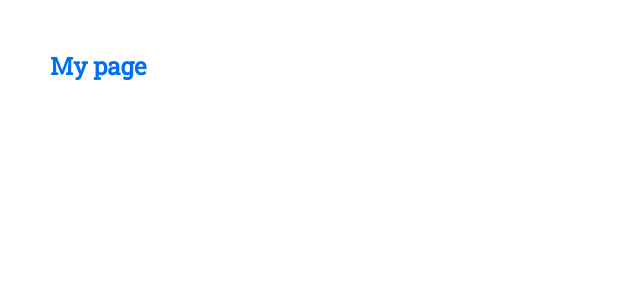
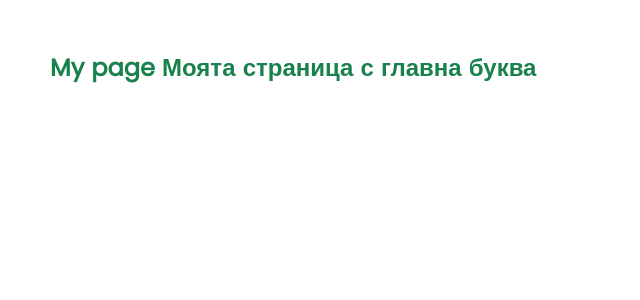
Before and after one commit to dkutelov/rcycla, a Next.js app: page / in a window 1280 px wide. Shown: the top 300 px of the page, without its empty margins (0-640 px from the left). Built offline with nearby package versions, Linux system fonts and the light colour scheme.

Commit message:
Install fonts

```diff
--- a/pages/_app.js
+++ b/pages/_app.js
@@ -1,19 +1,34 @@
 import { createGlobalStyle, ThemeProvider } from "styled-components";
 
 const GlobalStyle = createGlobalStyle`
+  @font-face {
+    font-family: "SofiaSans-Regular";
+    font-style: normal;
+    font-weight: 100 900;
+    font-display: optional;
+    src: url(/fonts/SofiaSans-Regular.woff2) format("woff2");
+  }
+  @font-face {
+    font-family: 'Poppins Regular';
+    font-style: normal;
+    font-weight: normal;
+    src: url('/fonts/Poppins-Regular.woff') format('woff');
+  }
   body {
     margin: 50px;
     padding: 0;
     box-sizing: border-box;
-    font-family: "Roboto Slab", -apple-system, BlinkMacSystemFont, Segoe UI,
-    Roboto, Oxygen, Ubuntu, Cantarell, Fira Sans, Droid Sans, Helvetica Neue,
-    sans-serif;
+    font-family: "Poppins Regular", sans-serif;
   }
 `;
 
 const theme = {
   colors: {
-    primary: "#0070f3",
+    primary: "#18814D",
+  },
+  fonts: {
+    english: "Poppins",
+    bulgarian: "SofiaSans-Regular",
   },
 };
 
--- a/pages/_document.js
+++ b/pages/_document.js
@@ -15,15 +15,19 @@ export default class MyDocument extends Document {
     return (
       <Html lang="en-EN">
         <Head>
-          <link rel="preconnect" href="https://fonts.googleapis.com" />
           <link
-            rel="preconnect"
-            href="https://fonts.gstatic.com"
-            crossOrigin="true"
+            rel="preload"
+            href="/fonts/SofiaSans-Regular.woff2"
+            as="font"
+            type="font/woff2"
+            crossOrigin="anonymous"
           />
           <link
-            href="https://fonts.googleapis.com/css2?family=Roboto+Condensed:wght@500&family=Roboto+Slab&display=swap"
-            rel="stylesheet"
+            rel="preload"
+            href="/fonts/Poppins-Regular.woff"
+            as="font"
+            type="font/woff"
+            crossOrigin="anonymous"
           />
         </Head>
         <body>
--- a/pages/index.js
+++ b/pages/index.js
@@ -6,5 +6,5 @@ const Title = styled.h1`
 `;
 
 export default function Home() {
-  return <Title>My page</Title>;
+  return <Title>My page Моята страница с главна буква</Title>;
 }
```
Also changed, not shown: public/fonts/Poppins-Regular.woff (added), public/fonts/SofiaSans-Regular.woff2 (added).
